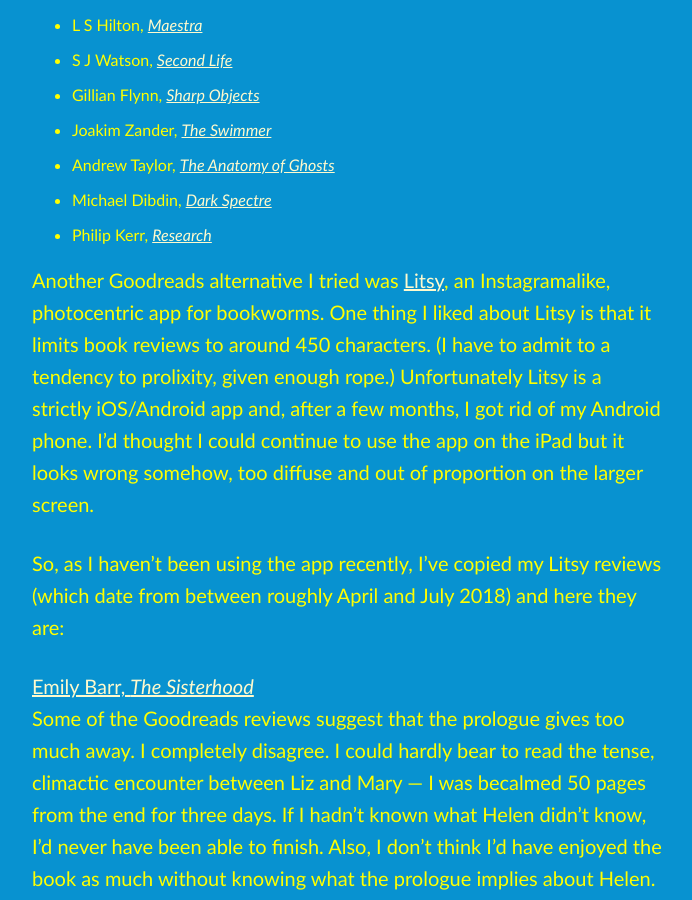
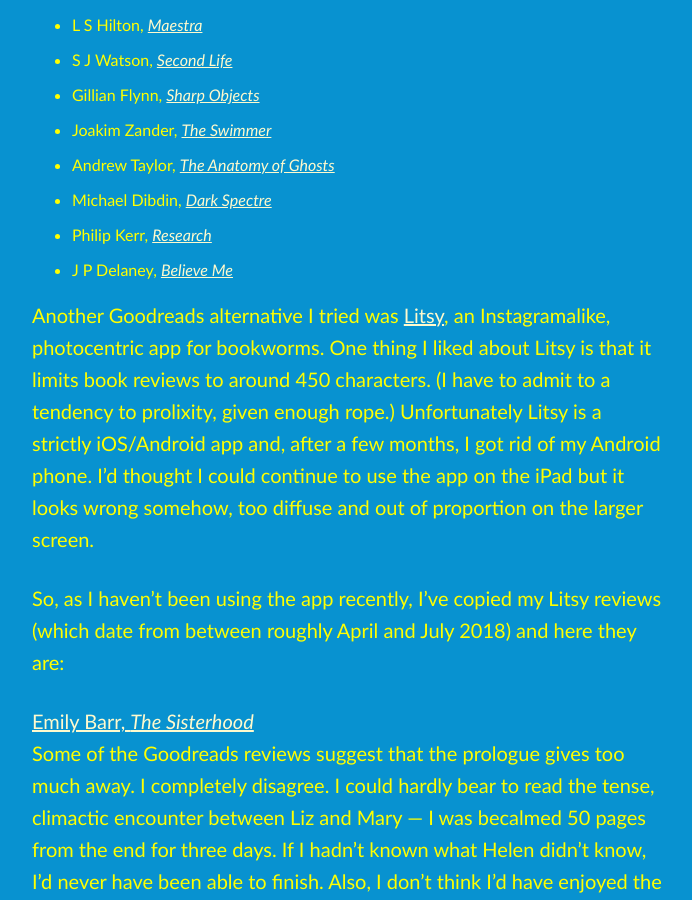
Before and after one commit to artkavanagh/github.io, a Jekyll site: the page book-reviews.html, which Jekyll copies as it is, in a window 1280 px wide and 900 px high, scrolled down 1130 px. Shown: the whole window, without its empty margins (292-984 px from the left). Built offline with Jekyll 4.4.1, drawn with Linux system fonts in a browser that asks for light colours.

Commit message:
Update book-reviews.html

```diff
--- a/book-reviews.html
+++ b/book-reviews.html
@@ -32,6 +32,7 @@
 <li>Andrew Taylor, <a href="https://www.artkavanagh.ie/andrew-taylor-anatomy-ghosts.html"><cite>The Anatomy of Ghosts</cite></a></li>
 <li>Michael Dibdin, <a href="https://www.artkavanagh.ie/dibdin-dark-spectre.html"><cite>Dark Spectre</cite></a></li>
 <li>Philip Kerr, <a href="https://www.artkavanagh.ie/philip-kerr-research-review.html"><cite>Research</cite></a></li>
+<li>J P Delaney, <a href="https://www.artkavanagh.ie/delaney-believe-me-review.html"><cite>Believe Me</cite></a></li>
 </ul>
 <p>Another Goodreads alternative I tried was <a href="https://www.litsy.com">Litsy</a>, an Instagramalike, photocentric app for bookworms. One thing I liked about Litsy is that it limits book reviews to around 450 characters. (I have to admit to a tendency to prolixity, given enough rope.) Unfortunately Litsy is a strictly iOS/Android app and, after a few months, I got rid of my Android phone. I’d thought I could continue to use the app on the iPad but it looks wrong somehow, too diffuse and out of proportion on the larger screen.</p>
 
```
